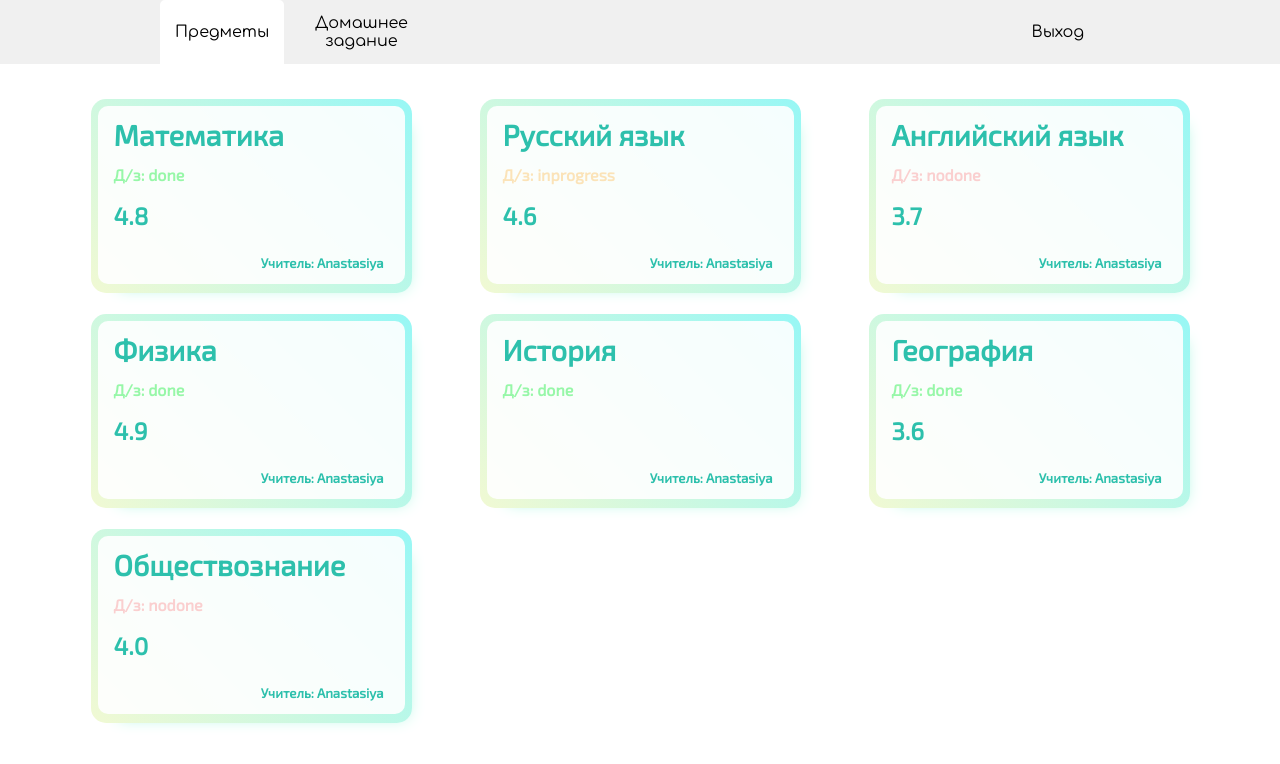
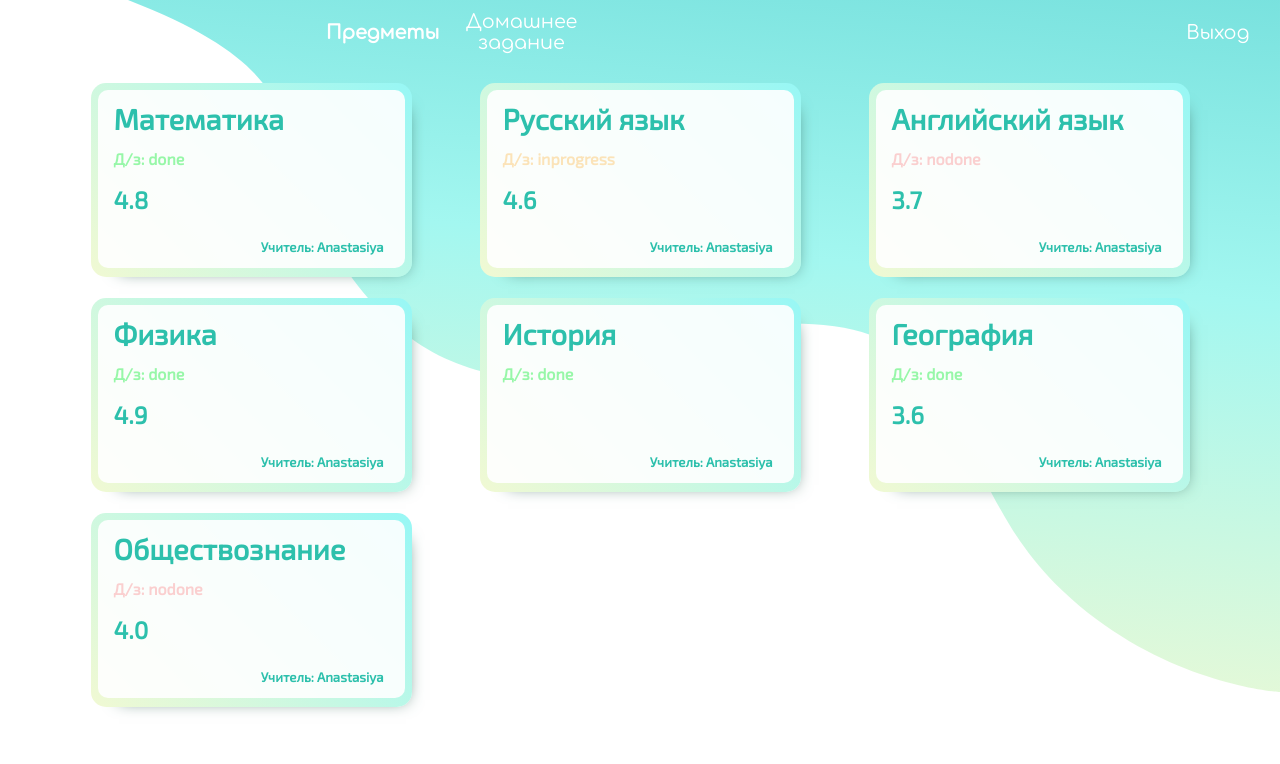
Before and after one commit to vladmv96/study-journal, a React (Create React App) app: page / in a window 1280 px wide. Both pictures are taken after a click on the button "Предметы". Shown: the top 764 px of the page. Built offline with nearby package versions, Linux system fonts and the light colour scheme; no server answers.

Commit message:
New background + homeworkcard

```diff
--- a/src/components/HomeworkCard.js
+++ b/src/components/HomeworkCard.js
@@ -1,4 +1,5 @@
 import React from 'react';
+import {getSubjectCardColor} from '../sources/utils';
 import '../styles/HomeworkCard.css';
 
 function HomeworkCard({
@@ -11,9 +12,13 @@ function HomeworkCard({
 
     return (
         <div
-            className='homework-card'
+            className='homework-card-border'
+            style={{
+                background: getSubjectCardColor()
+            }}
             onClick={() => handleHomeworkCardClick(id)}
         >
+            <div className='homework-card'>
                 <div className='homework-card-tasks'>
                     {tasks}
                 </div>
@@ -24,6 +29,8 @@ function HomeworkCard({
                     {cardStatus}
                 </div>
             </div>
+
+        </div>
     );
 }
 
--- a/src/components/student/StudentMainPage.js
+++ b/src/components/student/StudentMainPage.js
@@ -11,6 +11,7 @@ import {
 } from '../../sources/constants/routes';
 import { getSubjectsFetch, getHomeworksFetch } from '../../sources/API';
 import { testSubjects, testHomeworks } from '../../sources/test_data';
+import '../../styles/StudentMainPage.css';
 
 function StudentMainPage() {
     const [currentPage, setCurrentPage] = useState(HOMEWORKS_ROUTE);
@@ -66,7 +67,6 @@ function StudentMainPage() {
             />}
             {currentPage === HOMEWORKS_ROUTE &&
                 <div>
-                    <div className='homework-page-title'>Домашнее задание</div>
                     {subjectsList.map(renderHomeworksPage)}
                 </div>
                 }
--- a/src/styles/HomeworkCard.css
+++ b/src/styles/HomeworkCard.css
@@ -1,3 +1,11 @@
+.homework-card-border {
+    padding: 7px;
+    border-radius: 15px;
+    box-shadow: 11px 10px 16px -17px rgb(58, 105, 92);
+    transition: 0.5s;
+    width: 98%;
+}
+
 .homework-card {
     color: rgb(31, 83, 68);
     margin: auto;
@@ -8,23 +16,19 @@
     width: 100%;
     min-height: 40px;
     cursor: pointer;
-    background: linear-gradient(90deg, rgba(241,249,211,0.4), rgba(151,247,245,0.1));
+    background: white;
     transition: 0.5s;
 }
 
-
+.homework-card-border:hover {
+    width: 99%;
+    margin-left: -0.5%;
+}
 
 .homework-card:hover {
-    transition: 0.5s;
-    transform: scale(1.007);
-    filter: brightness(0.93)
+    background-color:rgba(255, 255, 255, 0.75);
 }
 
-
-.homework-card:active {
-    transition: 0.4s;
-    transform: scale(1);
-}
 
 .homework-card-tasks {
     margin-left: 5px;
--- a/src/styles/HomeworksPage.css
+++ b/src/styles/HomeworksPage.css
@@ -14,7 +14,6 @@
 }
 
 .homework-cards-container {
-
     animation: 0.2s ease-in 0s 1 containerApear;
     display: grid;
     grid-template-columns: 1;
--- a/src/styles/MainPageHeader.css
+++ b/src/styles/MainPageHeader.css
@@ -1,50 +1,44 @@
 @import url('https://fonts.googleapis.com/css?family=Comfortaa&display=swap');
 
-.mainPageHeaderBackground {
-    background: rgb(240, 240, 240);
-}
 
 .mainPageHeader {
     width: 75vw;
-    margin: auto;
+    margin-right: 0px;
+    margin-left: auto;
     min-height: 8vh;
     display: grid;
     grid-template-columns: repeat(auto-fill, minmax(120px, 1fr));
     grid-auto-rows: 8vh;
     grid-gap: 15px;
     position: relative;
-    margin-bottom: 4vh;
+    margin-bottom: 2vh;
 }
 
 .mainPageHeader button {
-    font-size: 16px;
+    font-size: 1.2em;
     font-family:  'Comfortaa', cursive;
     border: none;
     background: none;
     outline: none;
     transition-duration: 0.5s;
+    color:rgb(255, 255, 255);
 }
 
 .mainPageHeader .active-button {
-    background: white;
-    border-radius: 5px 5px 0 0;
-    transition-duration: 0.3s;
+    font-weight: bold;
 }
 
 
 .mainPageHeader .headerNavButton:hover {
-    border-radius: 5px 5px 0 0;
-    background-color: rgb(250, 250, 250);
+
 }
 
 .mainPageHeader .active-button:hover {
     border-radius: 5px 5px 0 0;
-    background-color: white;
 }
 
 .mainPageHeader .headerNavButton:active {
-    background-color: rgb(240, 240, 240);
-    border-color: white;
+    font-weight: bold;
 }
 
 .headerNavButton {
--- /dev/null
+++ b/src/styles/StudentMainPage.css
@@ -0,0 +1,17 @@
+.studentMainPage {
+    background: right top no-repeat url('../images/Path 1.svg');
+    background-size: 90% auto;
+    min-height: 100vh;
+}
+
+@media screen and (min-width: 500px) and (max-width: 1100px) {
+    .studentMainPage {
+        background-size: 110% auto;
+    }
+}
+
+@media screen and (max-width: 500px) {
+    .studentMainPage {
+        background-size: 220% auto;
+    }
+}
--- a/src/styles/SubjectCard.css
+++ b/src/styles/SubjectCard.css
@@ -14,7 +14,7 @@
     background: linear-gradient(45deg, #F1F9D3, #97F7F5);
     padding: 7px;
     border-radius: 15px;
-    box-shadow: 11px 10px 16px -17px rgba(136,242,212,1);
+    box-shadow: 11px 10px 16px -17px rgb(58, 105, 92);
     transition-duration: 0.4s;
 }
 
```
Also changed, not shown: src/images/Component 1 – 1.svg (added), src/images/Path 1.svg (added). Lines whose indentation alone changed are shown as unchanged.
